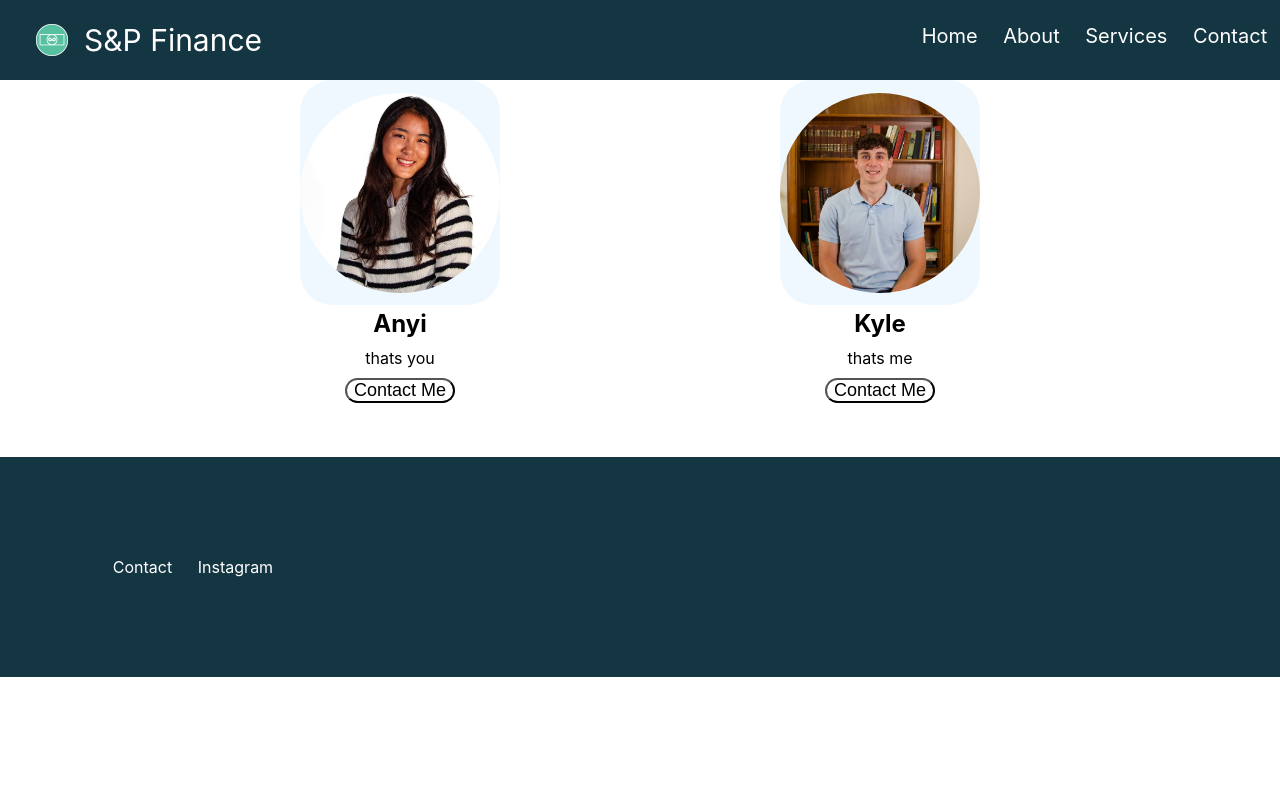
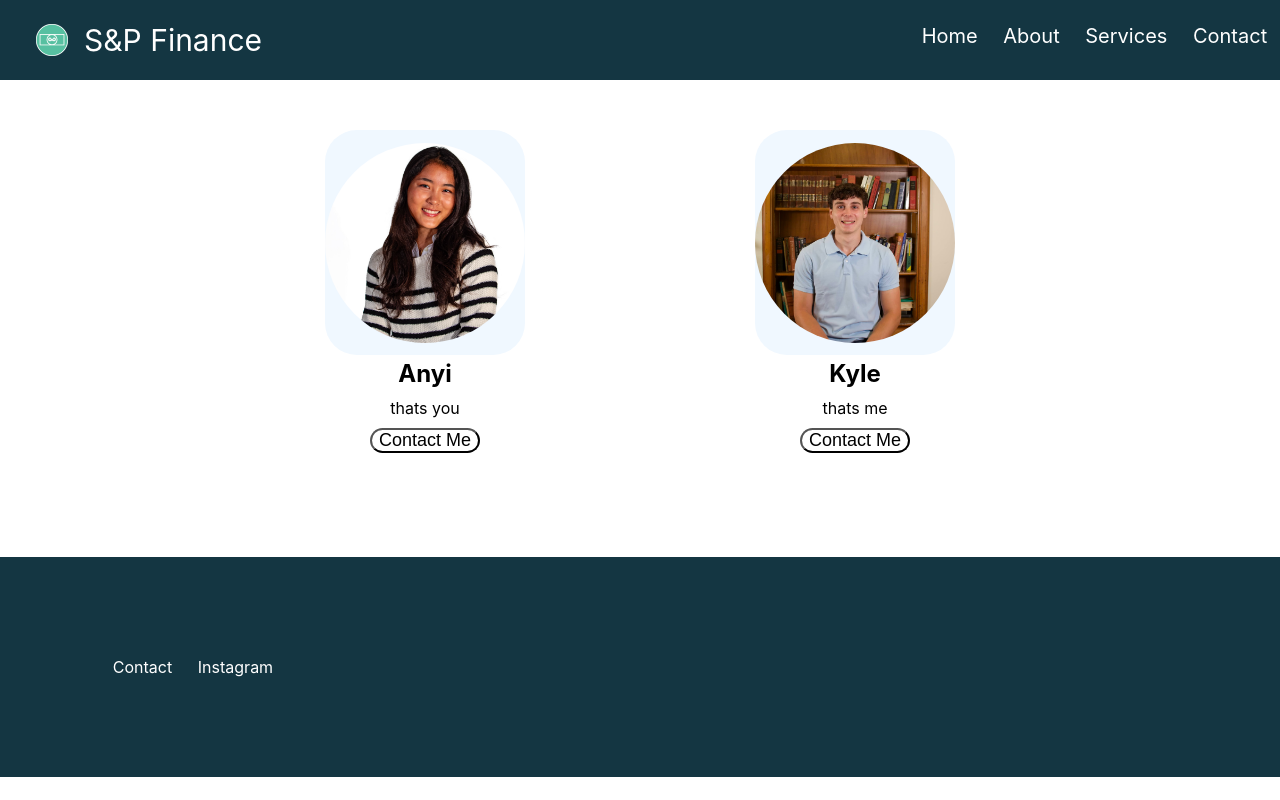
Before and after one commit to anyi-sunny/FinanceProject, a React (Create React App) app in the folder finance-project/: page /About in a window 1280 px wide. Built offline with nearby package versions, Linux system fonts and the light colour scheme.

Commit message:
nav bar and about css changes

```diff
--- a/finance-project/src/Pages/About.js
+++ b/finance-project/src/Pages/About.js
@@ -22,7 +22,7 @@ function About (){
 
     return (
         <div>
-            <NavBar></NavBar>
+            <NavBar/>
             <div className="shell">
                 <div className='innershell'>
                 <Slider {...settings}className='slider'>
--- a/finance-project/src/Style/About.css
+++ b/finance-project/src/Style/About.css
@@ -3,6 +3,7 @@
 .shell{
     width: 75%;
     margin: auto;
+    padding: 50px;
 }
 
 .innershell{
```
